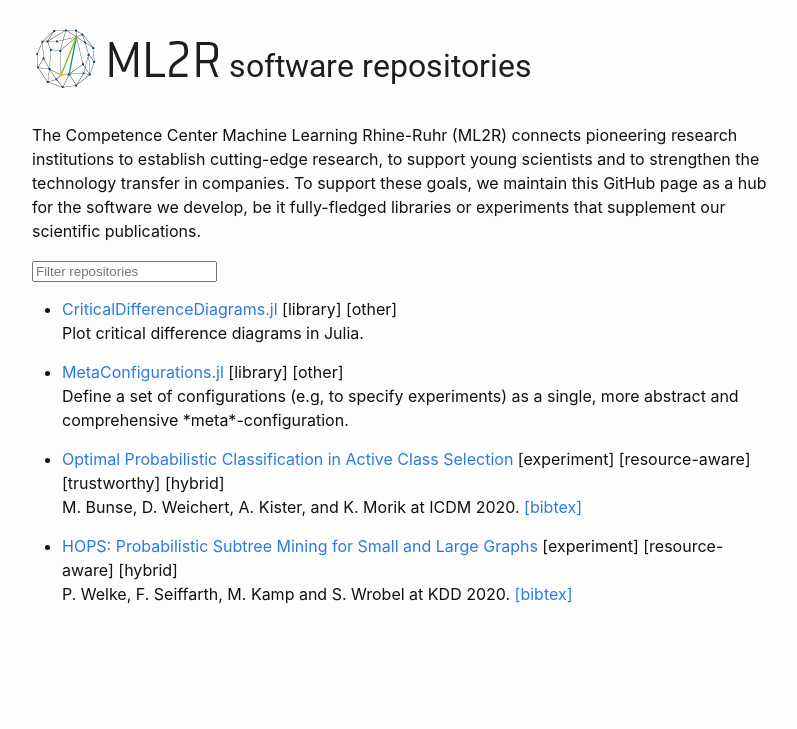
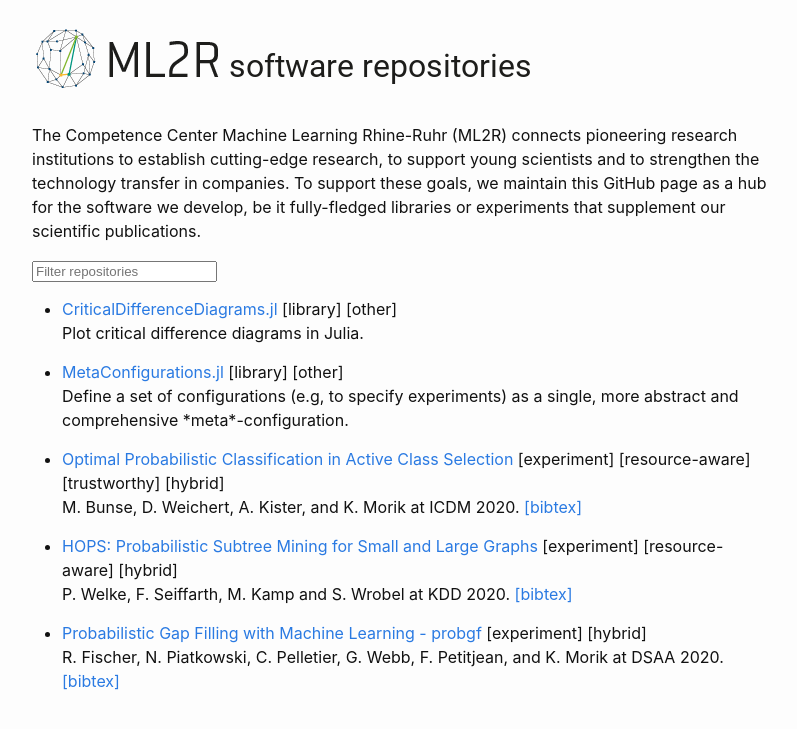
Before and after one commit to ML2R-center/ML2R-center.github.io, a Jekyll site: the page built from index.md, in a window 1280 px wide. Shown: the top 729 px of the page, without its empty margins (238-1035 px from the left). Built offline with Jekyll 4.4.1, drawn with Linux system fonts in a browser that asks for light colours; our own code applies the rules of GitHub Pages for plain Markdown files.

Commit message:
Added probabilistic gap filling

```diff
--- a/_data/software.yml
+++ b/_data/software.yml
@@ -38,3 +38,10 @@
   description: P. Welke, F. Seiffarth, M. Kamp and S. Wrobel at KDD 2020.
   areas: [ "r", "h" ]
   biblink: https://dblp.uni-trier.de/rec/conf/kdd/WelkeSKW20.html?view=bibtex
+
+- name: "Probabilistic Gap Filling with Machine Learning - probgf"
+  type: e
+  url: https://github.com/raphischer/probgapfilling
+  description: R. Fischer, N. Piatkowski, C. Pelletier, G. Webb, F. Petitjean, and K. Morik at DSAA 2020.
+  areas: [ "h" ]
+  biblink: https://dblp.uni-trier.de/rec/conf/dsaa/FischerPPWPM20.html?view=bibtex
```
